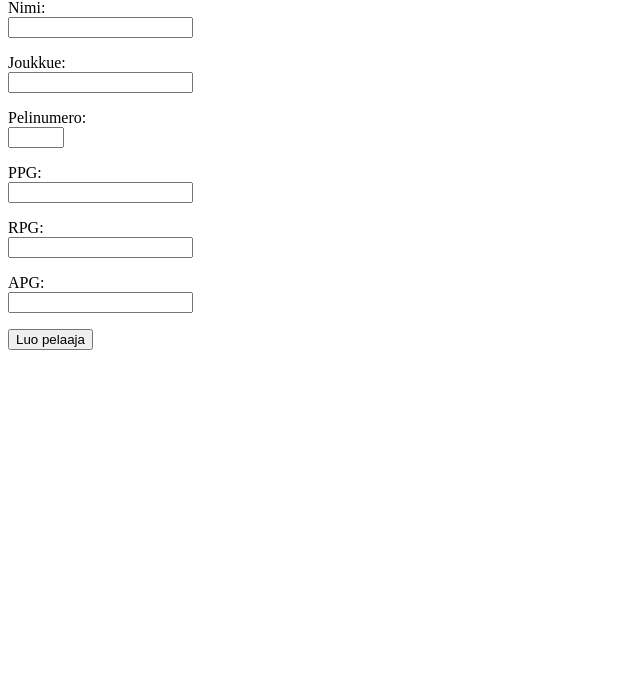
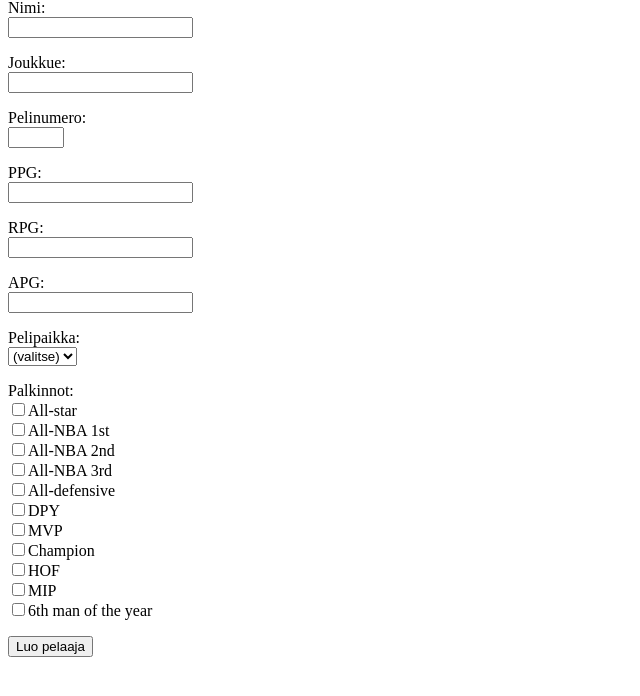
Before and after one commit to avertti/Pelaaja-tilastot, a Flask app: page /new_item in a window 1280 px wide. Shown: the part 81-777 px from the top of the page, without its empty margins (0-640 px from the left). Run offline with Flask 3, Linux system fonts and the light colour scheme; the visitor is signed in with stand-in values (Sample User, id 1).

Commit message:
Created classes to items

```diff
--- a/app.py
+++ b/app.py
@@ -44,7 +44,8 @@ def show_item(item_id):
     item = items.get_item(item_id)
     if not item:
         abort(404)
-    return render_template("show_item.html", item=item)
+    classes = items.get_classes(item_id)
+    return render_template("show_item.html", item=item, classes=classes)
 
 @app.route("/new_item")
 def new_item():
@@ -62,7 +63,16 @@ def create_item():
     APG = request.form["APG"]
     user_id = session["user_id"]
 
-    items.add_item(name, team, player_number, PPG, RPG, APG, user_id)
+    classes=[]
+    position = request.form["position"]
+    if position:
+        classes.append(("Pelipaikka", position))
+
+    accolades = request.form.getlist("accolades[]")
+    for accolade in accolades:
+        classes.append(("Palkinnot", accolade))
+
+    items.add_item(name, team, player_number, PPG, RPG, APG, user_id, classes)
 
     return redirect("/")
 
@@ -108,6 +118,7 @@ def remove_item(item_id):
         return render_template("remove_item.html", item=item)
     if request.method == "POST":
         if ("remove" in request.form):
+            items.remove_item_classes(item_id)
             items.remove_item(item_id)
             return redirect("/")
         else:
--- a/schema.sql
+++ b/schema.sql
@@ -14,3 +14,10 @@ CREATE TABLE items (
     APG REAL,
     user_id INTEGER REFERENCES users
 );
+
+CREATE TABLE item_classes (
+    id INTEGER PRIMARY KEY,
+    item_id INTEGER REFERENCES items ON DELETE CASCADE,
+    title TEXT,
+    value TEXT
+);
--- a/templates/new_item.html
+++ b/templates/new_item.html
@@ -31,6 +31,32 @@
       APG: <br />
       <input type="number" step="0.1"  name="APG" size="5" />
     </p>
+    <p>
+      Pelipaikka: <br />
+      <select name="position">
+        <option value="">(valitse)</option>
+        <option value="PG">PG</option>
+        <option name="SG">SG</option>
+        <option name="SF">SF</option>
+        <option name="PF">PF</option>
+        <option name="C">C</option>
+      </select>
+    </p>
+    <p>
+      Palkinnot: <br />
+        <lable><input type="checkbox" name="accolades[]" value="All-star">All-star</lable><br>
+        <lable><input type="checkbox" name="accolades[]" value="All-NBA 1st">All-NBA 1st</lable><br>
+        <lable><input type="checkbox" name="accolades[]" value="All-NBA 2nd">All-NBA 2nd</lable><br>
+        <lable><input type="checkbox" name="accolades[]" value="All-NBA 3rd">All-NBA 3rd</lable><br>
+        <lable><input type="checkbox" name="accolades[]" value="All-defensive">All-defensive</lable><br>
+        <lable><input type="checkbox" name="accolades[]" value="DPY">DPY</lable><br>
+        <lable><input type="checkbox" name="accolades[]" value="MVP">MVP</lable><br>
+        <lable><input type="checkbox" name="accolades[]" value="Champion">Champion</lable><br>
+        <lable><input type="checkbox" name="accolades[]" value="HOF">HOF</lable><br>
+        <lable><input type="checkbox" name="accolades[]" value="MIP">MIP</lable><br>
+        <lable><input type="checkbox" name="accolades[]" value="6th man of the year">6th man of the year</lable><br>
+    </p>
+
     <input type="submit" value="Luo pelaaja" />
   </form>
 </body>
```
Also changed, not shown: items.py (+15 -1 lines), templates/show_item.html (+10 -0 lines), 1 other file.
